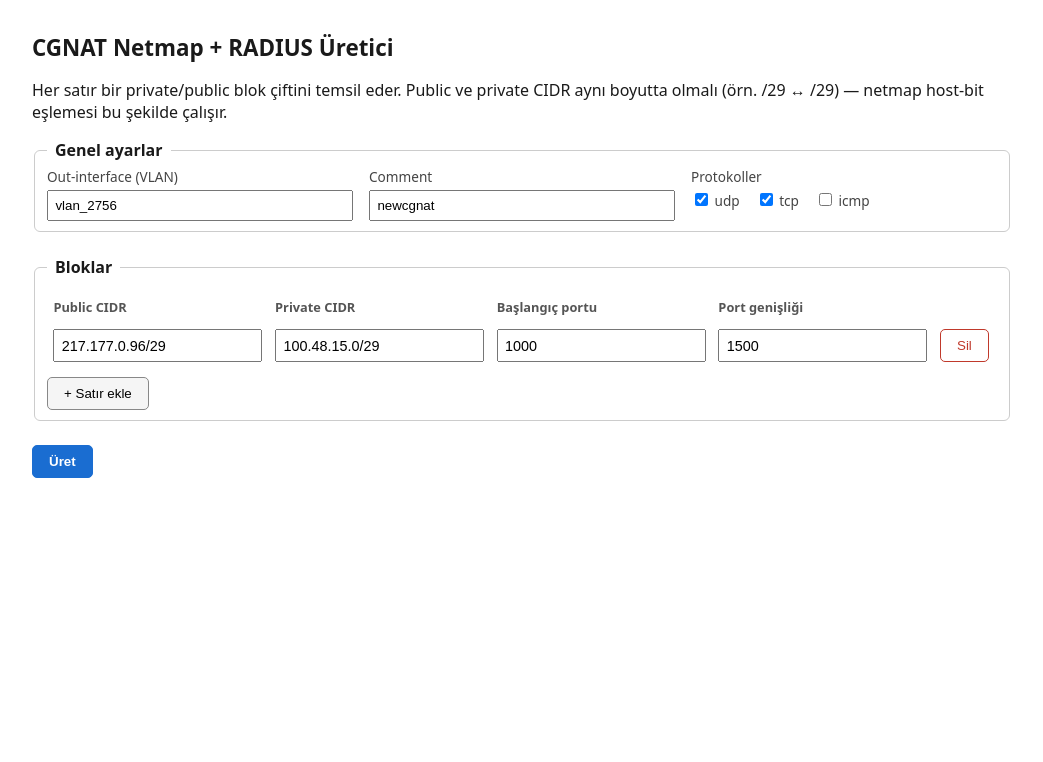
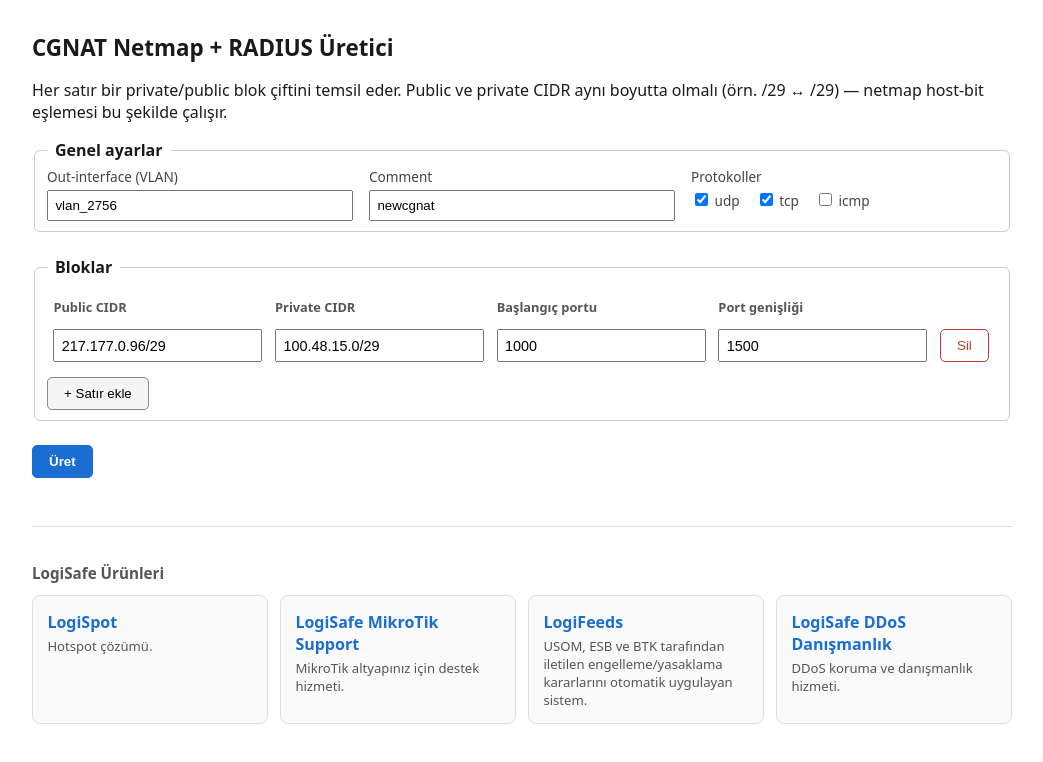
Before and after one commit to safacyln/cgnat, a website: page public/index.html in a window 1280 px wide. Shown: the whole page, without its empty margins (118-1161 px from the left). Drawn offline with Linux system fonts and the light colour scheme.

Commit message:
Restructure as a single Cloudflare Worker with static assets
Cloudflare dashboard connected this repo as a Workers Git integration
(npx wrangler deploy), not Pages, so the Pages-only functions/ directory
and pages_build_output_dir config never matched. Move the route handler
into src/worker.ts with an assets binding for public/, and rename the
Worker to "cgnat" in wrangler.toml to match the dashboard-created resource.

Also add direct links to LogiSpot, LogiSafe MikroTik Support, and
LogiSafe DDoS Danışmanlık in the footer promo cards.

```diff
--- a/package.json
+++ b/package.json
@@ -2,11 +2,11 @@
   "name": "logisafe-cgnat",
   "version": "1.0.0",
   "private": true,
-  "description": "CGNAT netmap + RADIUS mapping generator for Cloudflare Pages",
+  "description": "CGNAT netmap + RADIUS mapping generator for Cloudflare Workers",
   "scripts": {
-    "dev": "wrangler pages dev public",
+    "dev": "wrangler dev",
     "test": "node --import tsx --test test/*.test.ts",
-    "deploy": "wrangler pages deploy public"
+    "deploy": "wrangler deploy"
   },
   "devDependencies": {
     "@cloudflare/workers-types": "^4.20240909.0",
--- a/public/index.html
+++ b/public/index.html
@@ -25,6 +25,13 @@
   #errors { color: #c0392b; white-space: pre-wrap; margin-top: 1rem; font-size: .9rem; }
   #downloads { margin-top: 1rem; display: none; gap: .5rem; }
   #downloads a { display: inline-block; margin-right: .75rem; }
+  footer.promo { margin-top: 3rem; padding-top: 1.5rem; border-top: 1px solid #ddd; }
+  footer.promo h2 { font-size: .95rem; color: #555; margin-bottom: .75rem; }
+  .promo-grid { display: grid; grid-template-columns: repeat(auto-fit, minmax(220px, 1fr)); gap: .75rem; }
+  .promo-card { display: block; border: 1px solid #ddd; border-radius: 8px; padding: .9rem; background: #fafafa; text-decoration: none; color: inherit; transition: box-shadow .15s, border-color .15s; }
+  .promo-card[href]:hover { border-color: #1a6dd1; box-shadow: 0 2px 8px rgba(26,109,209,.15); }
+  .promo-card .brand { font-weight: 700; color: #1a6dd1; margin-bottom: .25rem; }
+  .promo-card .desc { font-size: .82rem; color: #555; }
 </style>
 </head>
 <body>
@@ -80,6 +87,28 @@
   <a id="dlTxt">cgnat_radius.txt indir</a>
   <a id="dlCsv">cgnat_summary.csv indir</a>
 </div>
+
+<footer class="promo">
+  <h2>LogiSafe Ürünleri</h2>
+  <div class="promo-grid">
+    <a class="promo-card" href="https://logispot.net/" target="_blank" rel="noopener">
+      <div class="brand">LogiSpot</div>
+      <div class="desc">Hotspot çözümü.</div>
+    </a>
+    <a class="promo-card" href="https://logisafe.net.tr/hizmetlerimiz/danismanlik/isp-planning/" target="_blank" rel="noopener">
+      <div class="brand">LogiSafe MikroTik Support</div>
+      <div class="desc">MikroTik altyapınız için destek hizmeti.</div>
+    </a>
+    <div class="promo-card">
+      <div class="brand">LogiFeeds</div>
+      <div class="desc">USOM, ESB ve BTK tarafından iletilen engelleme/yasaklama kararlarını otomatik uygulayan sistem.</div>
+    </div>
+    <a class="promo-card" href="https://logisafe.net.tr/cozumlerimiz/ddos-koruma/" target="_blank" rel="noopener">
+      <div class="brand">LogiSafe DDoS Danışmanlık</div>
+      <div class="desc">DDoS koruma ve danışmanlık hizmeti.</div>
+    </a>
+  </div>
+</footer>
 
 <script>
 const tbody = document.querySelector('#rowsTable tbody');
```
Also changed, not shown: src/worker.ts (renamed from functions/api/generate.ts, +19 -3 lines), test/netmap.test.ts (+1 -1 lines), wrangler.toml (+6 -2 lines), src/lib/netmap.ts (renamed from functions/_lib/netmap.ts).
